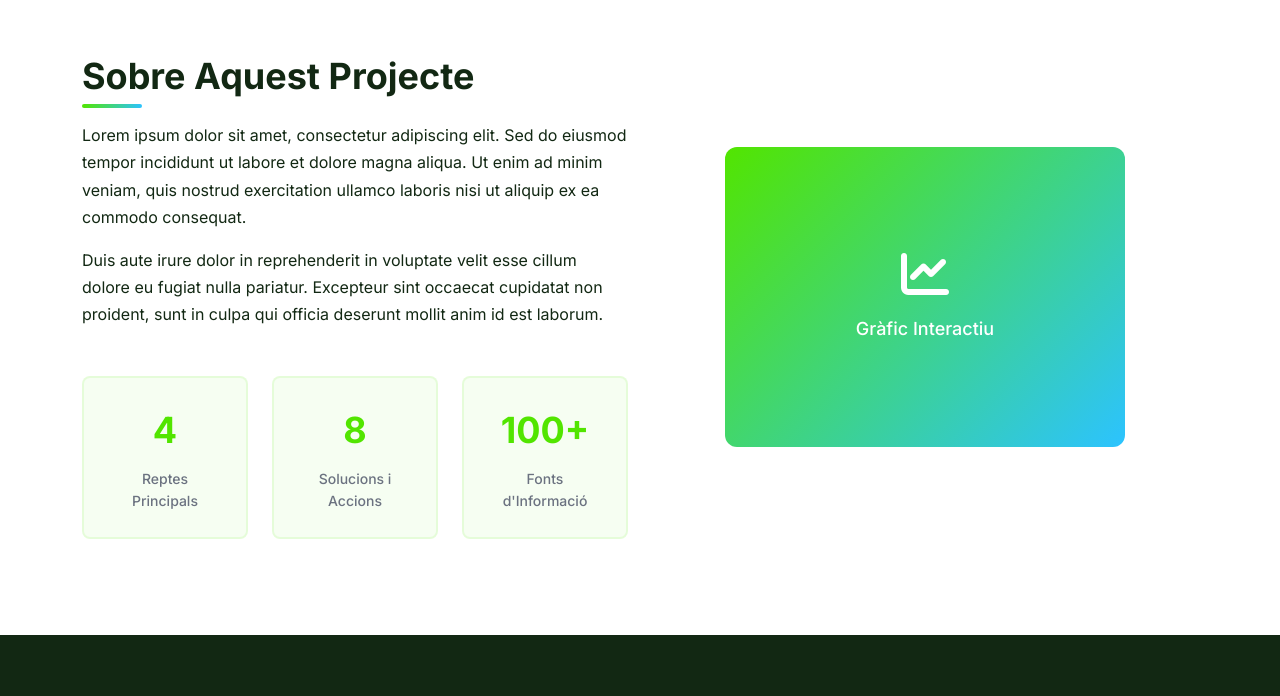
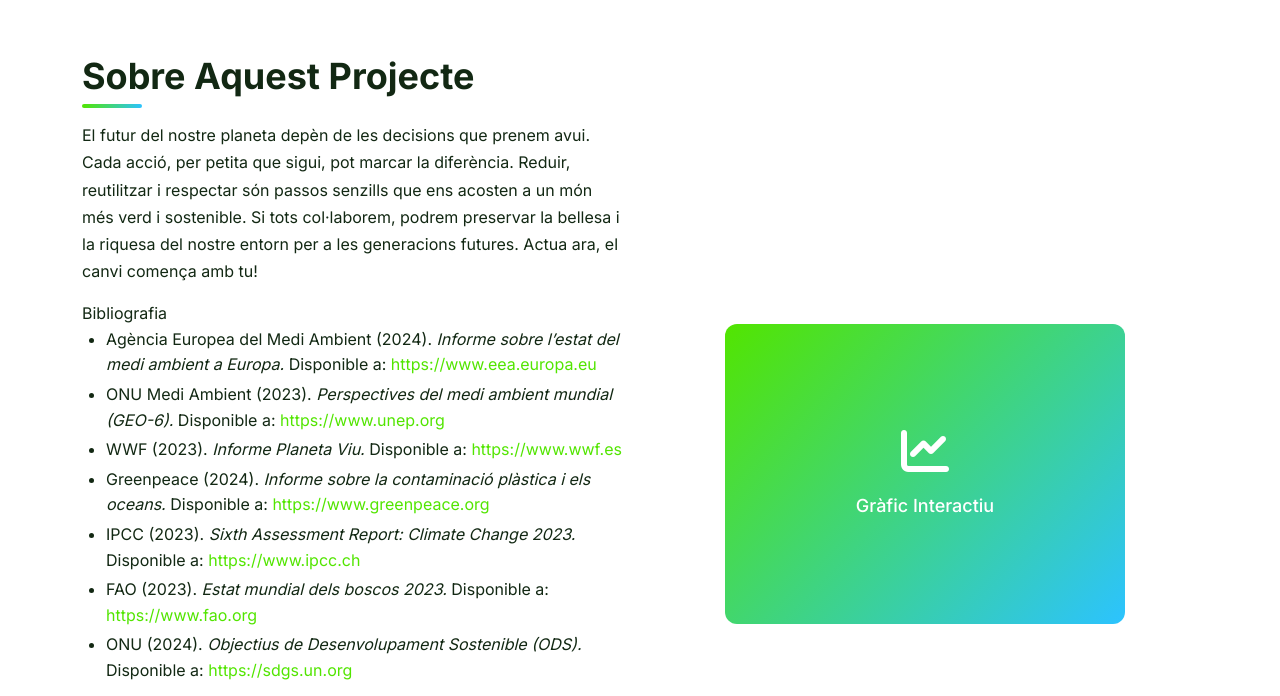
Before and after one commit to Calvoloncio/Web---Ambiental, a plain HTML site: page index.html in a window 1280 px wide. Shown: the part 4870-5566 px from the top of the page. Drawn offline with nearby package versions, Linux system fonts and the light colour scheme; a script that the page names is missing.

Commit message:
Bibliografia

```diff
--- a/index.html
+++ b/index.html
@@ -289,9 +289,18 @@
         <div class="col-lg-6">
           <div class="about-content animate-on-scroll animate-fade-right">
             <h2 class="section-title">Sobre Aquest Projecte</h2>
-            <p>Lorem ipsum dolor sit amet, consectetur adipiscing elit. Sed do eiusmod tempor incididunt ut labore et dolore magna aliqua. Ut enim ad minim veniam, quis nostrud exercitation ullamco laboris nisi ut aliquip ex ea commodo consequat.</p>
-            <p>Duis aute irure dolor in reprehenderit in voluptate velit esse cillum dolore eu fugiat nulla pariatur. Excepteur sint occaecat cupidatat non proident, sunt in culpa qui officia deserunt mollit anim id est laborum.</p>
+              <p>El futur del nostre planeta depèn de les decisions que prenem avui. Cada acció, per petita que sigui, pot marcar la diferència. Reduir, reutilitzar i respectar són passos senzills que ens acosten a un món més verd i sostenible. Si tots col·laborem, podrem preservar la bellesa i la riquesa del nostre entorn per a les generacions futures. Actua ara, el canvi comença amb tu!</p>
 
+              Bibliografia
+              <ul>
+                <li>Agència Europea del Medi Ambient (2024). <i>Informe sobre l’estat del medi ambient a Europa.</i> Disponible a: <a href="https://www.eea.europa.eu">https://www.eea.europa.eu</a></li>
+                <li>ONU Medi Ambient (2023). <i>Perspectives del medi ambient mundial (GEO-6).</i> Disponible a: <a href="https://www.unep.org">https://www.unep.org</a></li>
+                <li>WWF (2023). <i>Informe Planeta Viu.</i> Disponible a: <a href="https://www.wwf.es">https://www.wwf.es</a></li>
+                <li>Greenpeace (2024). <i>Informe sobre la contaminació plàstica i els oceans.</i> Disponible a: <a href="https://www.greenpeace.org">https://www.greenpeace.org</a></li>
+                <li>IPCC (2023). <i>Sixth Assessment Report: Climate Change 2023.</i> Disponible a: <a href="https://www.ipcc.ch">https://www.ipcc.ch</a></li>
+                <li>FAO (2023). <i>Estat mundial dels boscos 2023.</i> Disponible a: <a href="https://www.fao.org">https://www.fao.org</a></li>
+                <li>ONU (2024). <i>Objectius de Desenvolupament Sostenible (ODS).</i> Disponible a: <a href="https://sdgs.un.org">https://sdgs.un.org</a></li>
+              </ul>
             <div class="stats-grid">
               <div class="stat-item">
                 <div class="stat-number">4</div>
```
